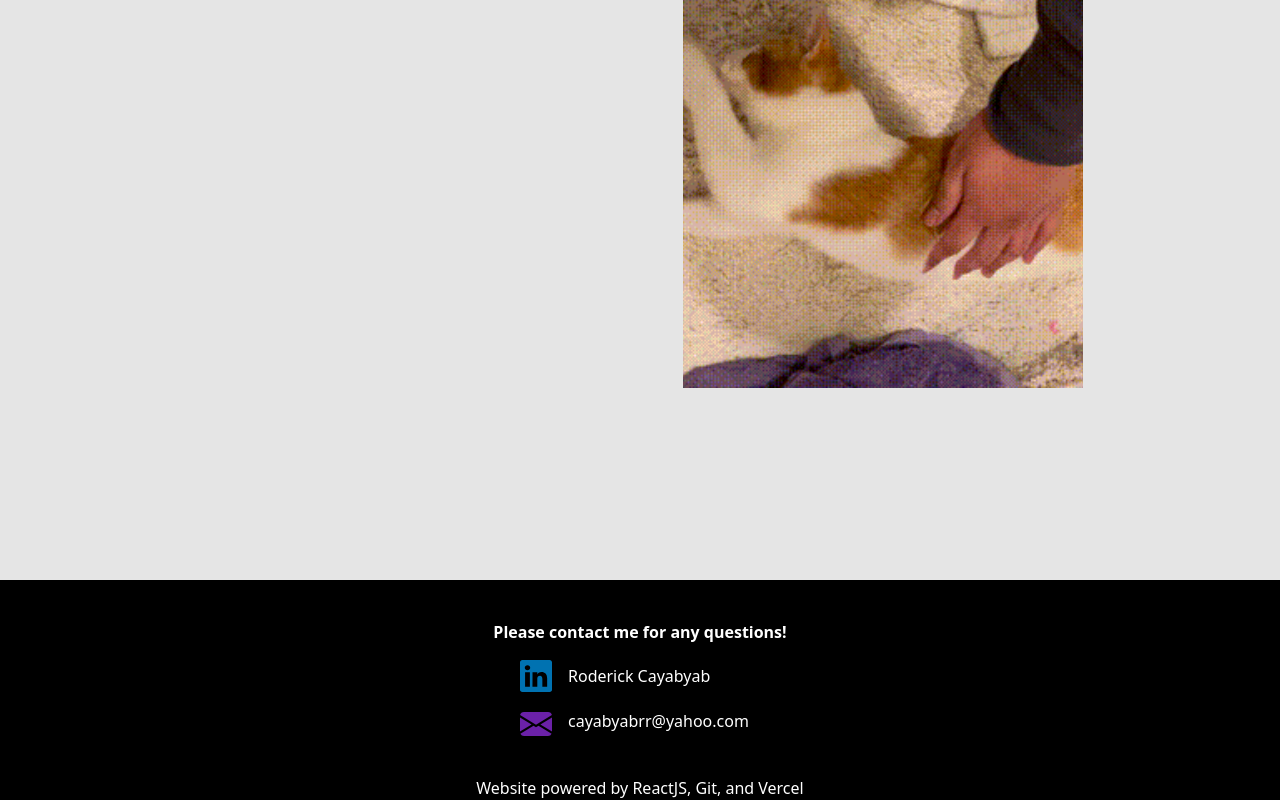
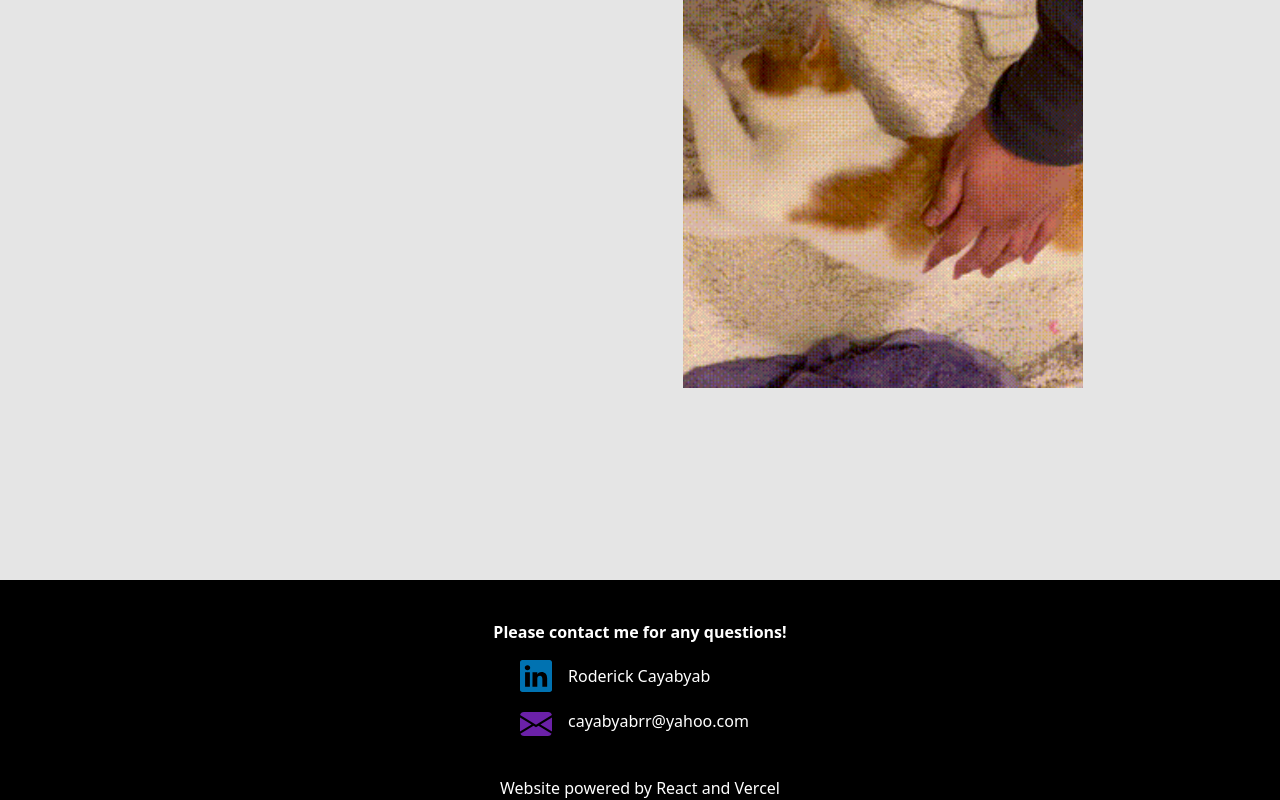
Before and after one commit to r-yabyab/fe-portfolio, a React (Create React App) app: page / in a window 1280 px wide. Shown: the part 2804-3604 px from the top of the page. Built offline with nearby package versions, Linux system fonts and the light colour scheme.

Commit message:
deploy to vercel

```diff
--- a/src/App.css
+++ b/src/App.css
@@ -2,6 +2,6 @@
 @tailwind components;
 @tailwind utilities;
 
-.imgopacity:hover [&>div>img] {
+/* .imgopacity:hover [&>div>img] {
   opacity: 0.4;
-}
+} */
--- a/src/components/BottomHeader.js
+++ b/src/components/BottomHeader.js
@@ -52,7 +52,7 @@ function BottomHeader () {
                     </div>
 
                     <div className="absolute select-none right-[50%] translate-x-1/2 bottom-0 text-white">
-                        Website powered by ReactJS, Git, and Vercel
+                        Website powered by React and Vercel
                     </div>
                 </div>
 
--- a/src/index.js
+++ b/src/index.js
@@ -4,7 +4,7 @@ import App from './App';
 
 const root = ReactDOM.createRoot(document.getElementById('root'));
 root.render(
-  <React.StrictMode>
+  // <React.StrictMode>
     <App />
-  </React.StrictMode>
+  // </React.StrictMode>
 );
```
